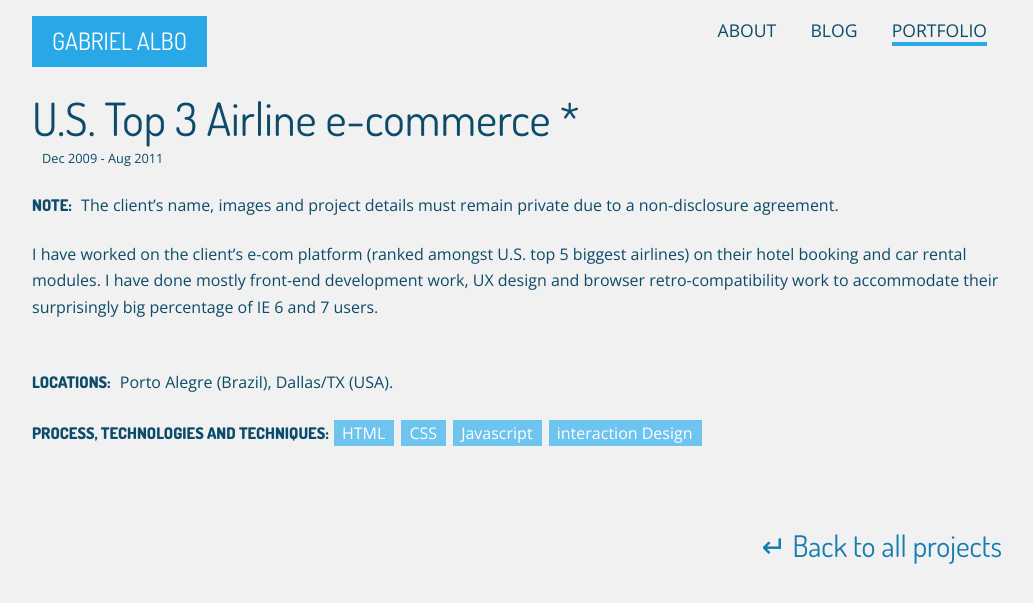
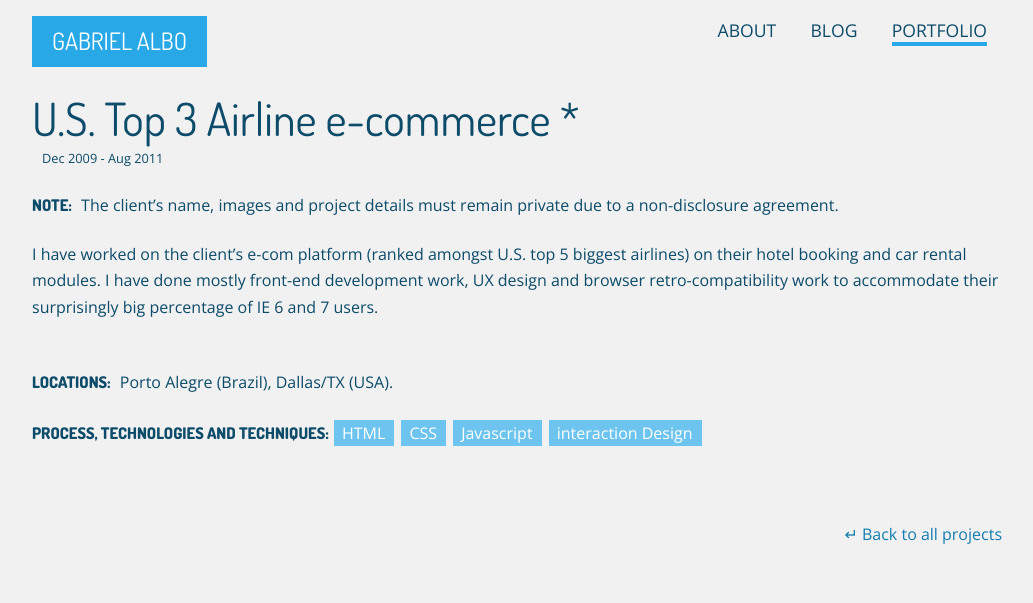
Before and after one commit to albogabriel/gabrielalbo.com, a Jekyll site: the page built from _posts/2009-12-14-airline-e-commerce.markdown, in a window 1280 px wide. Shown: the top 603 px of the page, without its empty margins (123-1156 px from the left). Built offline with Jekyll 4.4.1, drawn with Linux system fonts in a browser that asks for light colours.

```diff
--- a/_layouts/post.html
+++ b/_layouts/post.html
@@ -9,7 +9,7 @@ layout: default
 		<div class="post">
 			{{ content }}
 			<div class="back-to-index">
-				<h2><a href="{{ site.baseurl }}/blog" target="_self">&crarr;  	Back to all posts</a></h2>
+				<a href="{{ site.baseurl }}/blog" target="_self">&crarr;  	Back to all posts</a>
 			</div>
 		</div>
 	</div>
--- a/_layouts/project.html
+++ b/_layouts/project.html
@@ -13,7 +13,7 @@ layout: default
 		<div class="post">
 			{{ content }}
 			<div class="back-to-index">
-				<h2><a href="{{ site.baseurl }}/portfolio" target="_self">&crarr;  	Back to all projects</a></h2>
+				<a href="{{ site.baseurl }}/portfolio" target="_self">&crarr;  	Back to all projects</a>
 			</div>
 		</div>
 	</div>
```
